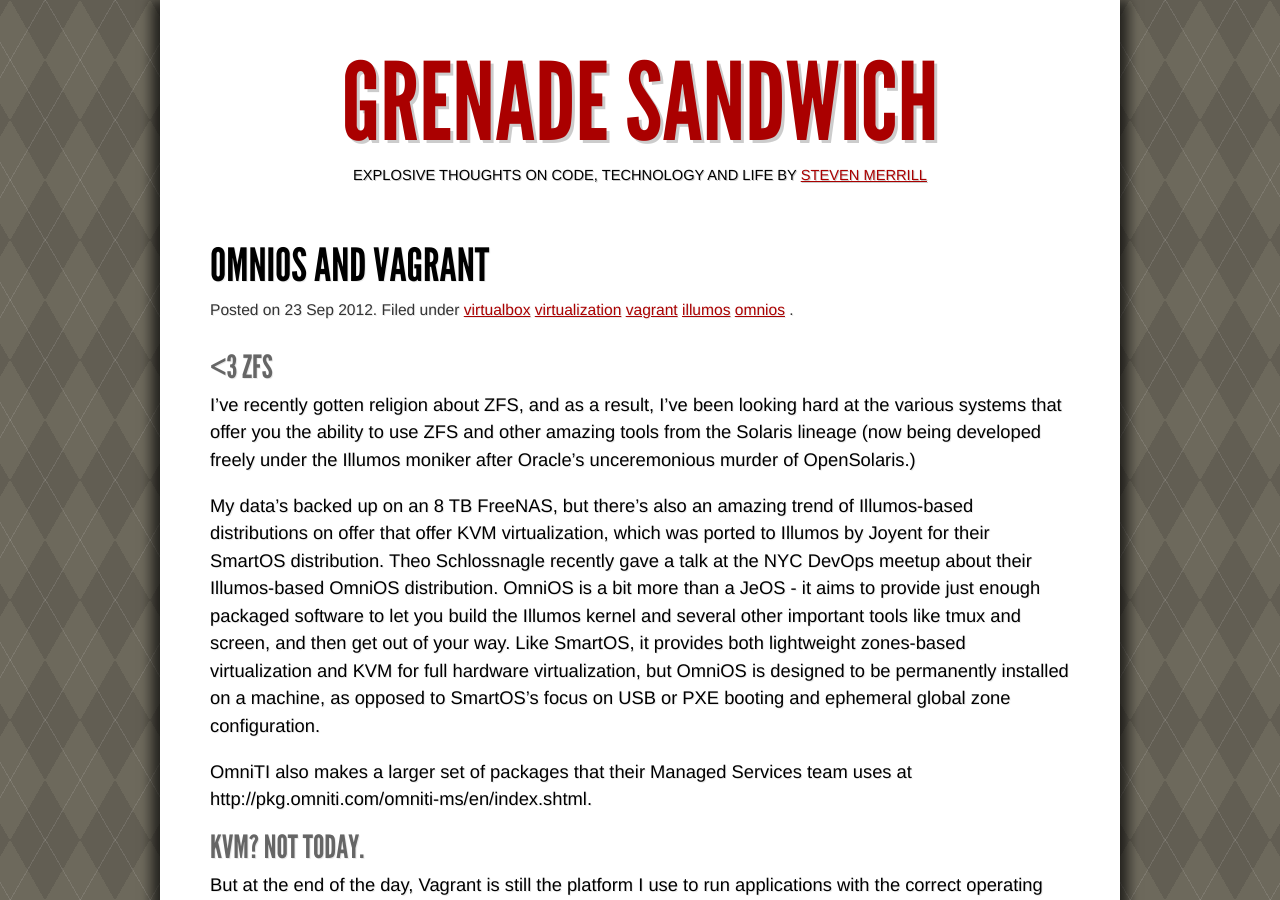
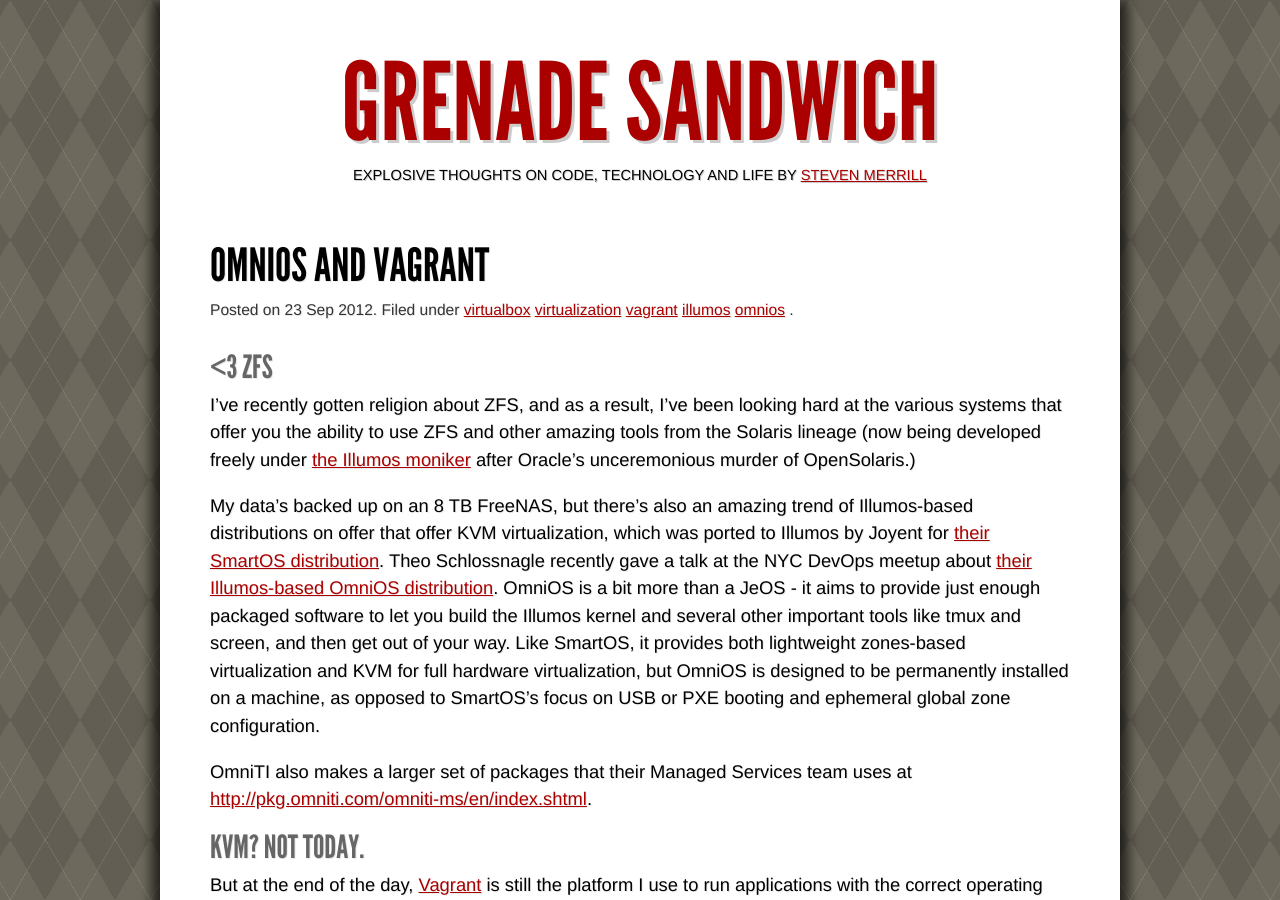
Before and after one commit to smerrill/grenadesandwich.com, a Jekyll site: the page built from _posts/2012-09-23-omnios-vagrant.md, in a window 1280 px wide and 900 px high. Built offline with Jekyll 4.4.1, drawn with Linux system fonts in a browser that asks for light colours; Markdown is read by kramdown in place of the engine named in the settings; some of the changed lines change nothing that is shown; some of the changed text lies outside the part shown.

Commit message:
Linkify things.

```diff
--- a/_posts/2012-09-23-omnios-vagrant.md
+++ b/_posts/2012-09-23-omnios-vagrant.md
@@ -12,15 +12,15 @@
 
 ### <3 ZFS
 
-I've recently gotten religion about ZFS, and as a result, I've been looking hard at the various systems that offer you the ability to use ZFS and other amazing tools from the Solaris lineage (now being developed freely under the Illumos moniker after Oracle's unceremonious murder of OpenSolaris.)
+I've recently gotten religion about ZFS, and as a result, I've been looking hard at the various systems that offer you the ability to use ZFS and other amazing tools from the Solaris lineage (now being developed freely under [the Illumos moniker](http://blog.illumos.org/) after Oracle's unceremonious murder of OpenSolaris.)
 
-My data's backed up on an 8 TB FreeNAS, but there's also an amazing trend of Illumos-based distributions on offer that offer KVM virtualization, which was ported to Illumos by Joyent for their SmartOS distribution. Theo Schlossnagle recently gave a talk at the NYC DevOps meetup about their Illumos-based OmniOS distribution. OmniOS is a bit more than a JeOS - it aims to provide just enough packaged software to let you build the Illumos kernel and several other important tools like tmux and screen, and then get out of your way. Like SmartOS, it provides both lightweight zones-based virtualization and KVM for full hardware virtualization, but OmniOS is designed to be permanently installed on a machine, as opposed to SmartOS's focus on USB or PXE booting and ephemeral global zone configuration.
+My data's backed up on an 8 TB FreeNAS, but there's also an amazing trend of Illumos-based distributions on offer that offer KVM virtualization, which was ported to Illumos by Joyent for [their SmartOS distribution](http://smartos.org/). Theo Schlossnagle recently gave a talk at the NYC DevOps meetup about [their Illumos-based OmniOS distribution](http://omnios.omniti.com/). OmniOS is a bit more than a JeOS - it aims to provide just enough packaged software to let you build the Illumos kernel and several other important tools like tmux and screen, and then get out of your way. Like SmartOS, it provides both lightweight zones-based virtualization and KVM for full hardware virtualization, but OmniOS is designed to be permanently installed on a machine, as opposed to SmartOS's focus on USB or PXE booting and ephemeral global zone configuration.
 
-OmniTI also makes a larger set of packages that their Managed Services team uses at http://pkg.omniti.com/omniti-ms/en/index.shtml.
+OmniTI also makes a larger set of packages that their Managed Services team uses at [http://pkg.omniti.com/omniti-ms/en/index.shtml](http://pkg.omniti.com/omniti-ms/en/index.shtml).
 
 ### KVM? Not today.
 
-But at the end of the day, Vagrant is still the platform I use to run applications with the correct operating system, software versions, and production configurations, so I need Vagrant (and thus VirtualBox) to run on my workstation.
+But at the end of the day, [Vagrant](http://vagrantup.com/) is still the platform I use to run applications with the correct operating system, software versions, and production configurations, so I need Vagrant (and thus [VirtualBox](https://www.virtualbox.org/)) to run on my workstation.
 
 I am happy to report that I was able to get VirtualBox and Vagrant to the point that they could boot a box, and use host-only networking despite being a complete UNIX and Solaris noob. (Thanks to Mitchell and the whole Vagrant community for an awesome piece of software.)
 
@@ -48,7 +48,7 @@
   - `$ /opt/omni/bin/gem install vagrant`
 - Run a quick `vagrant status` to ensure that everything's hooked up properly.
   - `$ /opt/omni/lib/ruby/gems/1.9.1/gems/vagrant-1.0.5/bin/vagrant status`
-- Next up we need to install VirtualBox. I [saw errors related to the Crossbow-based networking kernel module](https://gist.github.com/7ddfa72c1d97198532ea) while trying to install a variety of versions of VirtualBox, so we can [force the older stream-based VirtualBox drive to install](http://www.virtualbox.org/manual/ch09.html#vboxbowsolaris11).
+- Next up we need to install VirtualBox. I saw [errors related to the Crossbow-based networking kernel module](https://gist.github.com/7ddfa72c1d97198532ea) while trying to install a variety of versions of VirtualBox, so we can [force the older stream-based VirtualBox drive to install](http://www.virtualbox.org/manual/ch09.html#vboxbowsolaris11).
   - `$ touch /etc/vboxinst_vboxflt`
 - With that in place, download and extract the VirtualBox 4.2.0 release for Solaris guests.
   - `$ wget http://download.virtualbox.org/virtualbox/4.2.0/VirtualBox-4.2.0-80737-SunOS.tar.gz`
```
